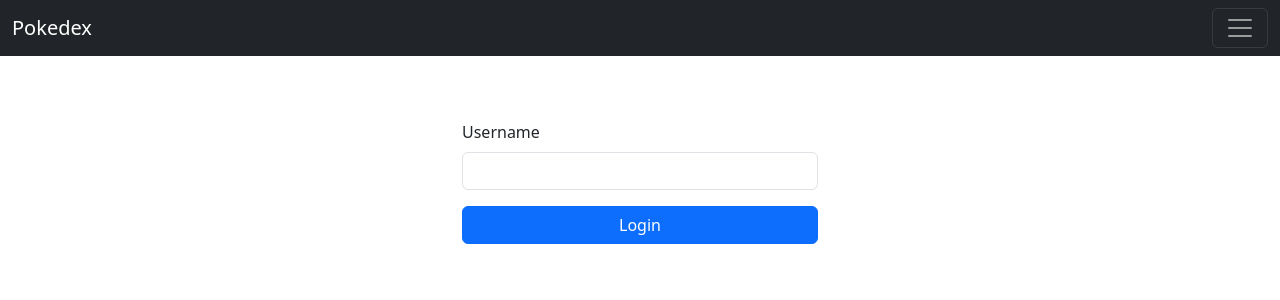
After one commit to Darshyadav1/pokedexv2.0, a Flask app: page /login in a window 1280 px wide. The commit adds this page. Shown: the top 300 px of the page. Run offline with Flask 3, Linux system fonts and the light colour scheme.

Commit message:
ahhhhhhhhhhhhhhhh

```diff
--- a/app.py
+++ b/app.py
@@ -1,4 +1,4 @@
-from flask import Flask,render_template,request,redirect,url_for,flash
+from flask import Flask,render_template,request,redirect,url_for,flash,session
 import requests
 app=Flask(__name__)
 app.secret_key = "fhgztghgdh"
@@ -29,5 +29,32 @@ def info(pname):
         flash("poki api down","warning")
         return redirect(url_for("home"))
 
+
+
+@app.route("/login", methods=["POST", "GET"])
+def login():
+    if request.method == "POST":
+        username = request.form['username']
+        session['username'] = username  # <-- Saves the user to the session!
+        return redirect(url_for("pro", profile=username))
+    else:
+        return render_template("login.html")
+
+@app.route("/profile/<profile>")
+def pro(profile):
+    return render_template("user.html",usr=profile)
+
+
+
+
+
+
+
+""" @app.route("/<usr>")
+def profile(usr):
+    return render_template("user.html",usr=usr) """
+
+
+
 if __name__=="__main__":
     app.run(debug=True)
--- a/backend.py
+++ /dev/null
@@ -1,3 +0,0 @@
-import requests
-
-url=f"https://pokeapi.co/api/v2/pokemon/{}"
--- a/templates/base.html
+++ b/templates/base.html
@@ -10,7 +10,8 @@
 
     <nav class="navbar navbar-dark bg-dark fixed-top">
       <div class="container-fluid">
-        <a class="navbar-brand" href="#">Pokedex</a>
+        <a class="navbar-brand" href="/">Pokedex</a>
+
         <button class="navbar-toggler" type="button" data-bs-toggle="offcanvas" data-bs-target="#offcanvasDarkNavbar" aria-controls="offcanvasDarkNavbar" aria-label="Toggle navigation">
           <span class="navbar-toggler-icon"></span>
         </button>
@@ -25,14 +26,31 @@
                 <a class="nav-link active" aria-current="page" href="/">Home</a>
               </li>
               <li class="nav-item">
-                <a class="nav-link" href="/user">User</a>
-              </li> </ul>
+                {% if session.get('username') %}
+                  <a href="{{ url_for('pro', profile=session['username']) }}" class="nav-link">Profile ({{ session['username'] }})</a>
+                {% else %}
+                  <a href="{{ url_for('login') }}" class="nav-link">Login / View Profile</a>
+                {% endif %}
+              </li>
+            </ul>
           </div>
         </div>
       </div>
     </nav>
 
     <main class="container pt-5 mt-4">
+        {% with msg = get_flashed_messages(with_categories=true) %}
+          {% if msg %}
+            <div class="flash-messages mt-3">
+              {% for category, message in msg %}
+                <div class="alert alert-{{ category }} alert-dismissible fade show" role="alert">
+                  {{ message }}
+                  <button type="button" class="btn-close" data-bs-dismiss="alert" aria-label="Close"></button>
+                </div>
+              {% endfor %}
+            </div>
+          {% endif %}
+        {% endwith %}
         {% block content %}
         {% endblock %}
     </main>
--- /dev/null
+++ b/templates/login.html
@@ -0,0 +1,14 @@
+{% extends "base.html" %}
+{% block content %}
+<div class="row justify-content-center mt-5">
+    <div class="col-md-4">
+        <form action="{{ url_for('login') }}" method="POST">
+            <div class="mb-3">
+                <label for="username" class="form-label">Username</label>
+                <input type="text" name="username" id="username" class="form-control" required>
+            </div>
+            <button type="submit" class="btn btn-primary w-100">Login</button>
+        </form>
+    </div>
+</div>
+{% endblock %}
--- a/templates/user.html
+++ b/templates/user.html
@@ -0,0 +1,4 @@
+{%extends "base.html"%}
+{%block content%}
+<p>Heyyyyy {{usr}}</p>
+{%endblock%}
```
Also changed, not shown: templates/home.html (+2 -10 lines).
